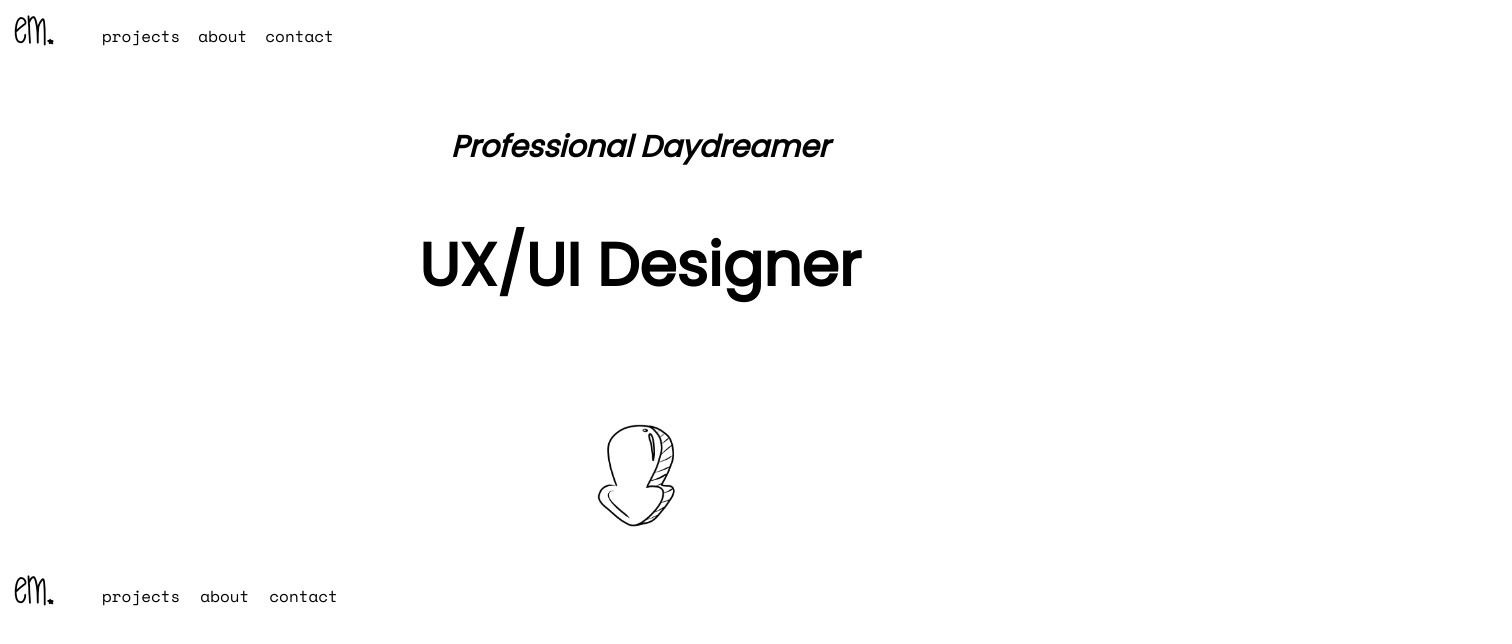
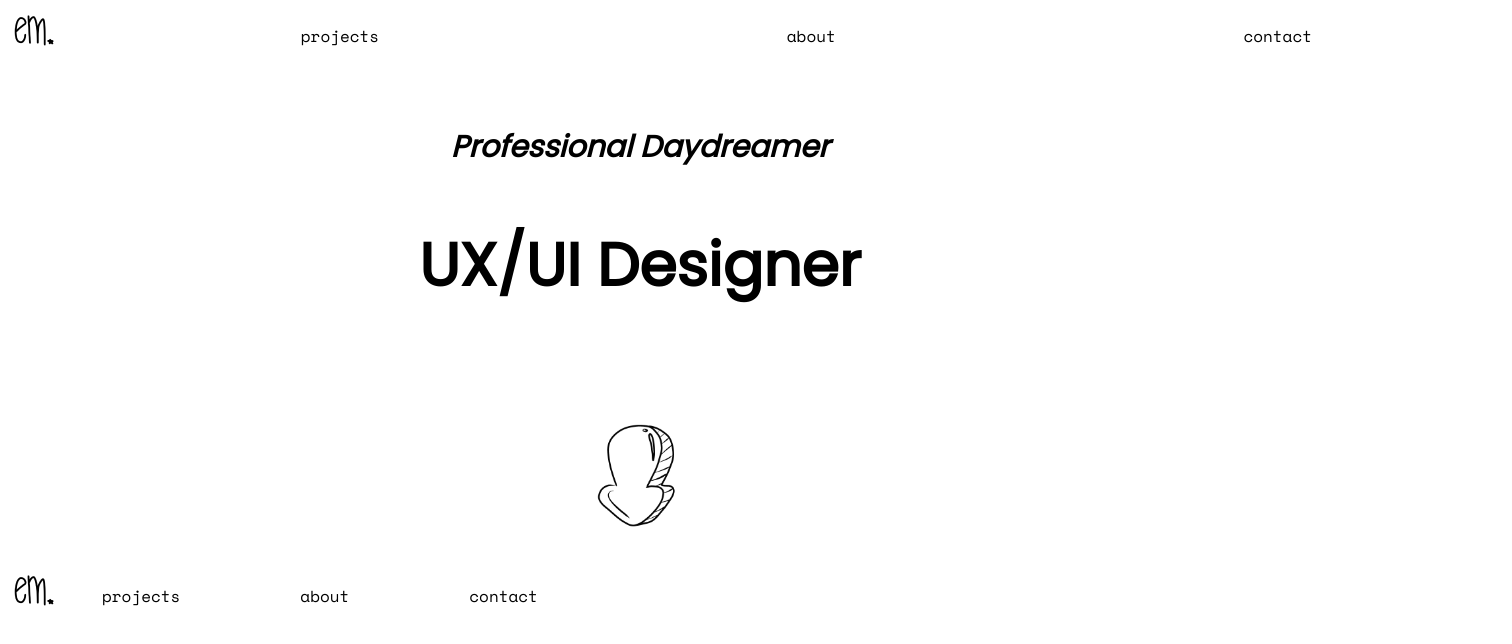
Before and after one commit to emileemann/UX_UI_HW_17, a plain HTML site: page index.html in a window 1280 px wide. Shown: the whole page, 1512 px wide, since content can reach past the window. Drawn offline with nearby package versions, Linux system fonts and the light colour scheme.

Commit message:
new update

```diff
--- a/css/style.css
+++ b/css/style.css
@@ -1,6 +1,4 @@
-div {
-    display:inline-block;
-}
+
 .heroImg{
 margin:0 auto;
 text-align: center;
@@ -18,13 +16,12 @@ h2{
     font-family:'Poppins', sans-serif;
 }
 ul{
-    text-align: left;
+    text-align: right;
     vertical-align: top;
     width:100%;
-    margin-left:auto;
-    float:left;
     display:flex;
     justify-content:space-between;
+    padding-right:200px;
 }
 .down{
     height:169px;
@@ -37,3 +34,7 @@ ul{
 nav{
     width:80%;
 }
+.navbar{
+    display:flex;
+    justify-content:space-between;
+}
--- a/index.html
+++ b/index.html
@@ -20,8 +20,10 @@
 </head>
     <body>
         <header>
-            <div>
+            <div class="navbar">
+                <div>
                 <img class="logo", class="inline-block" src="images/logo.png">
+            </div>
             <nav class="inline-block">
                 <ul>
                     <li class="inline-block">projects</li>
```
